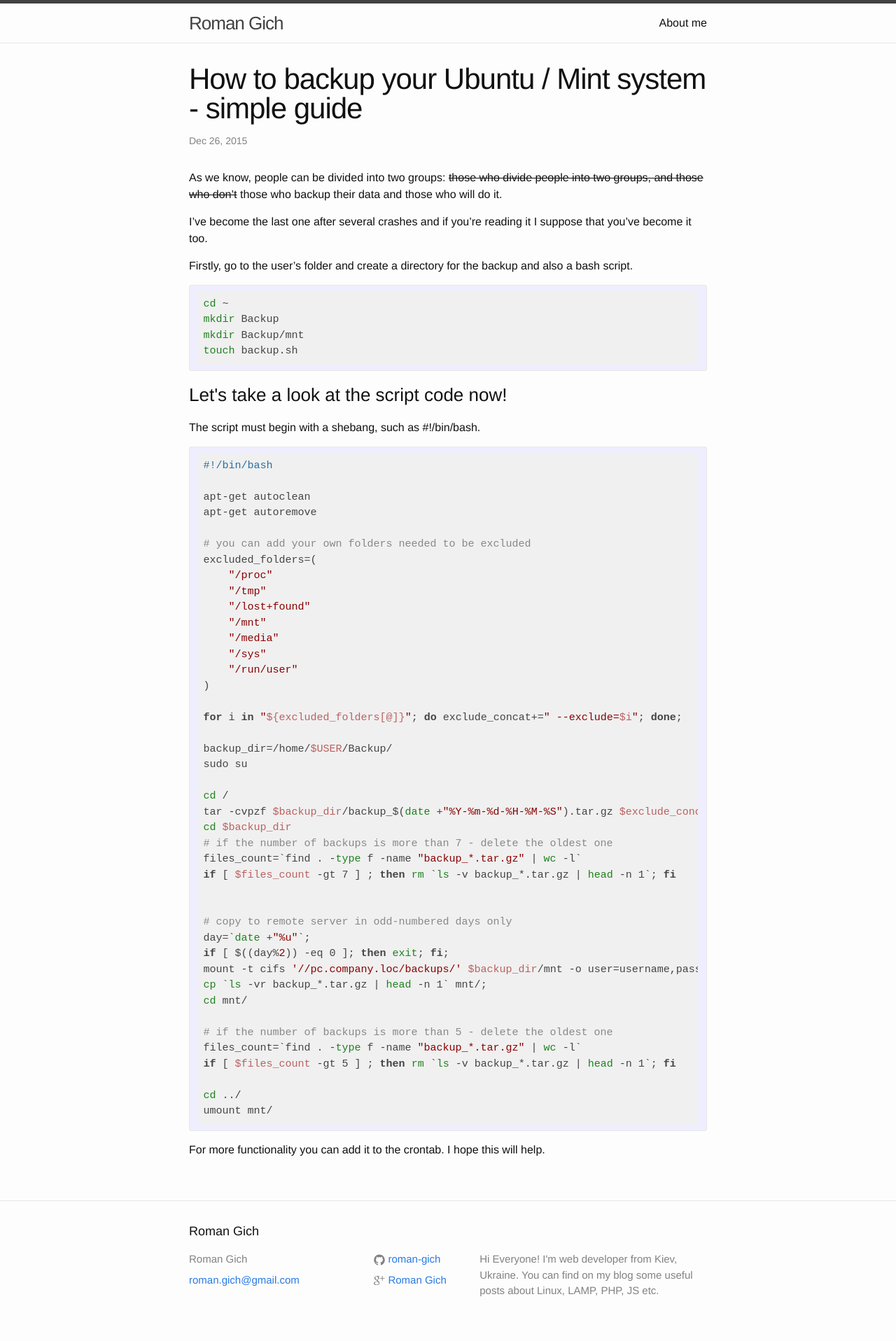
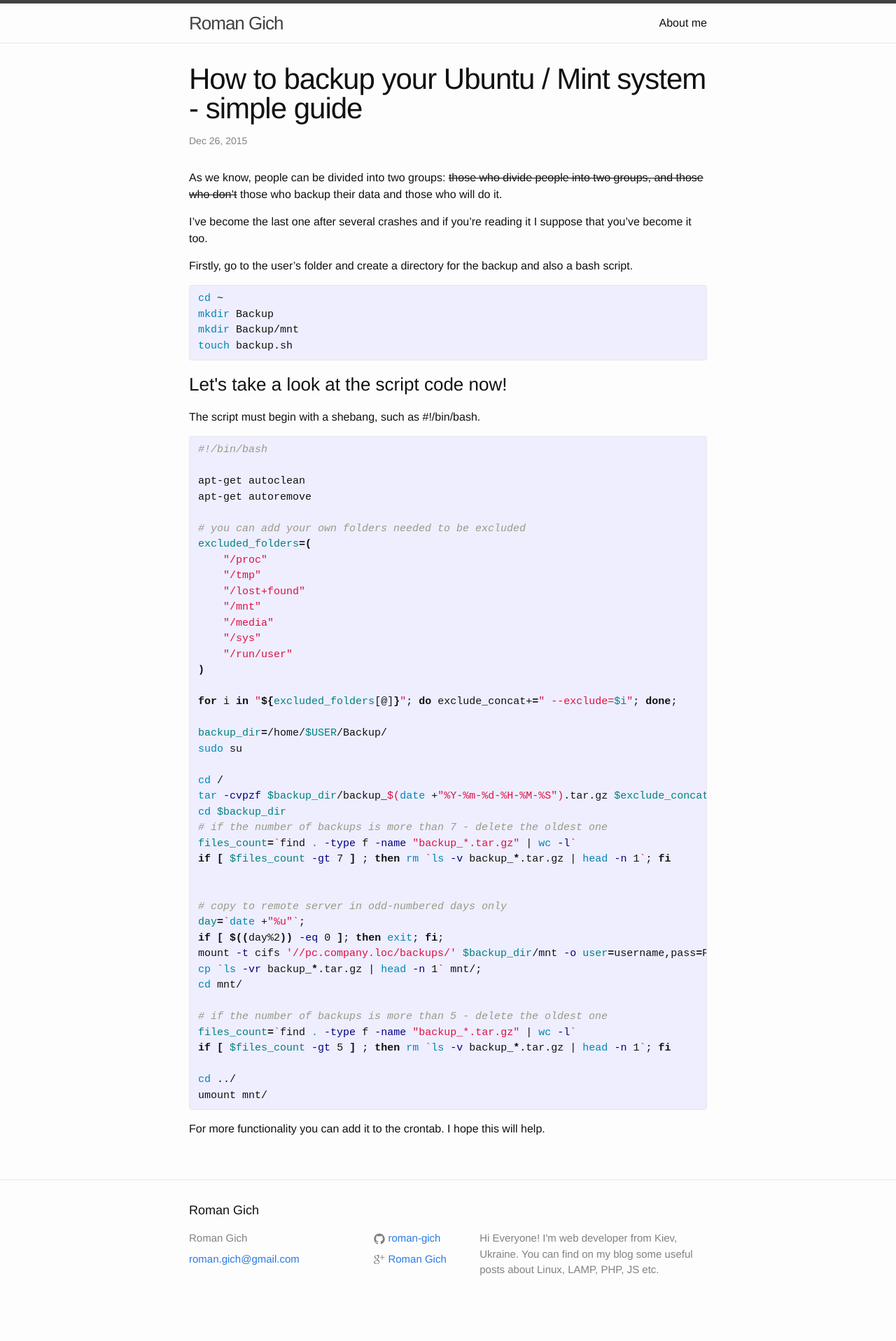
Before and after one commit to roman-gich/roman-gich.github.io, a Jekyll site: the page built from _posts/2015-12-26-how-to-backup-your-ubuntu-mint-system.markdown, in a window 1280 px wide. Shown: the whole page at 70% size. Built offline with Jekyll 4.4.1, drawn with Linux system fonts in a browser that asks for light colours; nearby versions of some CDN libraries; comment, search, counter and statistics services are not loaded; after the commit the page ends 1886 px from its top, so only the background shows below that.

Commit message:
Some corrections, a new article

```diff
--- a/_includes/head.html
+++ b/_includes/head.html
@@ -10,7 +10,6 @@
   <link rel="alternate" type="application/rss+xml" title="{{ site.title }}" href="{{ "/feed.xml" | prepend: site.baseurl | prepend: site.url }}">
   <style type="text/css">
       {% include main.css %}
-      .hljs{display:block;overflow-x:auto;padding:0.5em;background:#F0F0F0}.hljs,.hljs-subst{color:#444}.hljs-keyword,.hljs-attribute,.hljs-selector-tag,.hljs-meta-keyword,.hljs-doctag,.hljs-name{font-weight:bold}.hljs-built_in,.hljs-literal,.hljs-bullet,.hljs-code,.hljs-addition{color:#1F811F}.hljs-regexp,.hljs-symbol,.hljs-variable,.hljs-template-variable,.hljs-link,.hljs-selector-attr,.hljs-selector-pseudo{color:#BC6060}.hljs-type,.hljs-string,.hljs-number,.hljs-selector-id,.hljs-selector-class,.hljs-quote,.hljs-template-tag,.hljs-deletion{color:#880000}.hljs-title,.hljs-section{color:#880000;font-weight:bold}.hljs-comment{color:#888888}.hljs-meta{color:#2B6EA1}.hljs-emphasis{font-style:italic}.hljs-strong{font-weight:bold}
   </style>
 
 </head>
--- a/_layouts/default.html
+++ b/_layouts/default.html
@@ -14,8 +14,6 @@
 
     {% include footer.html %}
     <script id="dsq-count-scr" src="//roman-gich.disqus.com/count.js" async></script>
-    <script src="//cdnjs.cloudflare.com/ajax/libs/highlight.js/9.0.0/highlight.min.js"></script>
-    <script type='text/javascript'>hljs.initHighlightingOnLoad();</script>
     <script>
         (function(i,s,o,g,r,a,m){i['GoogleAnalyticsObject']=r;i[r]=i[r]||function(){
         (i[r].q=i[r].q||[]).push(arguments)},i[r].l=1*new Date();a=s.createElement(o),
--- a/_posts/2015-12-26-how-to-backup-your-ubuntu-mint-system.markdown
+++ b/_posts/2015-12-26-how-to-backup-your-ubuntu-mint-system.markdown
@@ -8,13 +8,13 @@ As we know, people can be divided into two groups: <span style="text-decoration:
 I've become the last one after several crashes and if you're reading it I suppose that you've become it too.
 
 Firstly, go to the user's folder and create a directory for the backup and also a bash script.
-<pre><code class="bash">cd ~
+{% highlight bash %}cd ~
 mkdir Backup
 mkdir Backup/mnt
-touch backup.sh</code></pre>
+touch backup.sh{% endhighlight %}
 <h3>Let's take a look at the script code now!</h3>
 The script must begin with a shebang, such as #!/bin/bash.
-<pre><code class="bash">#!/bin/bash
+{% highlight bash %}#!/bin/bash
 
 apt-get autoclean
 apt-get autoremove
@@ -55,6 +55,6 @@ files_count=`find . -type f -name "backup_*.tar.gz" | wc -l`
 if [ $files_count -gt 5 ] ; then rm `ls -v backup_*.tar.gz | head -n 1`; fi
 
 cd ../
-umount mnt/</code></pre>
+umount mnt/{% endhighlight %}
 
 For more functionality you can add it to the crontab. I hope this will help.
```
Also changed, not shown: _posts/2015-12-27-number-of-days-between-two-dates.markdown (added, +35 -0 lines), sitemap.xml (+16 -0 lines), _config.yml (line endings or trailing spaces).
